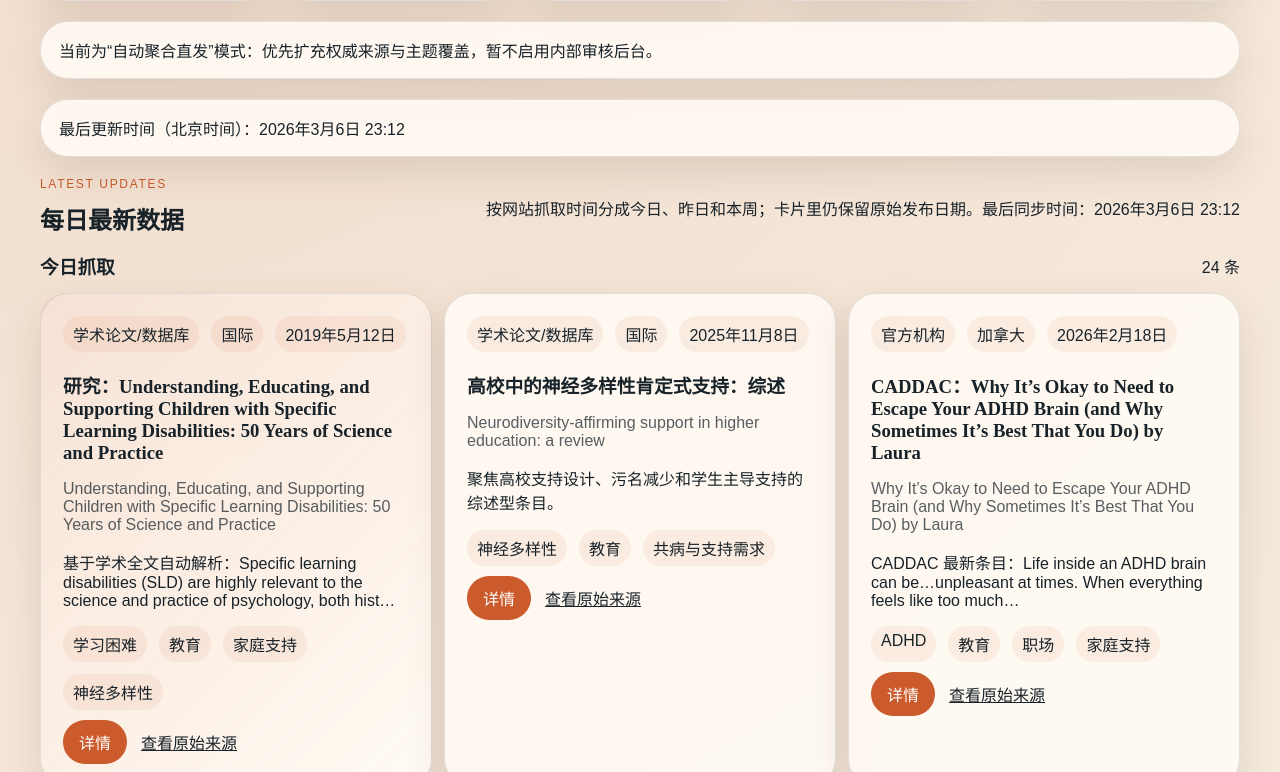
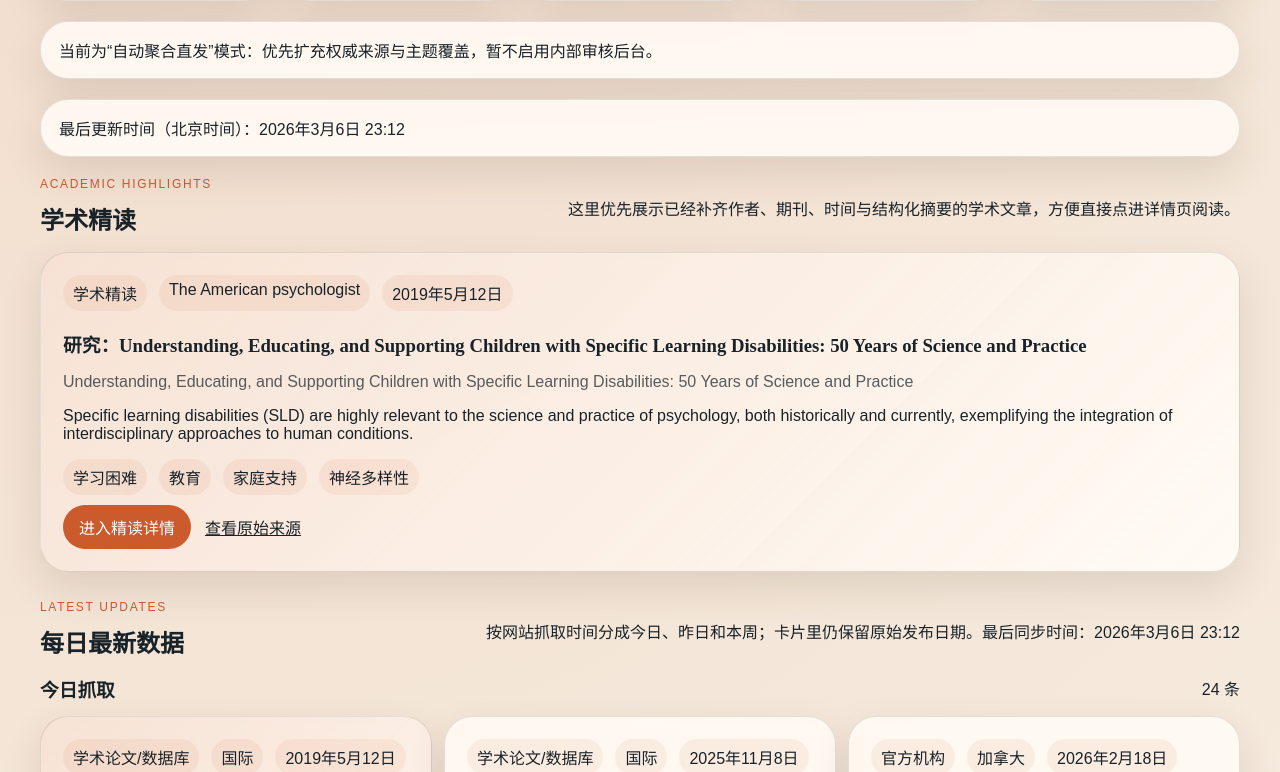
Before and after one commit to harryhou2025/neuro-mosaic, a React (Vite) app: page / in a window 1280 px wide. Shown: the part 511-1283 px from the top of the page. Built offline with nearby package versions, Linux system fonts and the light colour scheme.

Commit message:
Add academic highlights section

```diff
--- a/src/web/App.tsx
+++ b/src/web/App.tsx
@@ -603,6 +603,67 @@ function LatestSection(props: { items: ContentItem[]; lastUpdated: string }) {
   );
 }
 
+function AcademicHighlightsSection(props: { items: ContentItem[] }) {
+  const { items } = props;
+  const [expanded, setExpanded] = useState(false);
+  const visibleItems = expanded ? items : items.slice(0, DEFAULT_SECTION_LIMIT);
+
+  if (items.length === 0) {
+    return null;
+  }
+
+  return (
+    <section className="latest-section">
+      <div className="section-heading">
+        <div>
+          <p className="eyebrow">Academic Highlights</p>
+          <h2>学术精读</h2>
+        </div>
+        <p>这里优先展示已经补齐作者、期刊、时间与结构化摘要的学术文章，方便直接点进详情页阅读。</p>
+      </div>
+      <div className="latest-grid">
+        {visibleItems.map((item, index) => (
+          <article
+            key={item.id}
+            className={index === 0 ? "card card--latest card--latest-lead" : "card card--latest"}
+          >
+            <div className="card__meta">
+              <span>学术精读</span>
+              <span>{item.source_name}</span>
+              <span>{formatDate(item.published_at)}</span>
+            </div>
+            <h3>{item.title_zh}</h3>
+            <p className="card__original">{item.title_original}</p>
+            <p>{item.metadata.analysis?.key_findings ?? item.summary_zh}</p>
+            <div className="tag-row">
+              {item.topics.slice(0, 4).map((topic) => (
+                <span key={topic} className="tag">
+                  {topic}
+                </span>
+              ))}
+            </div>
+            <div className="card__actions">
+              <button className="detail-button" onClick={() => openDetail(item.id)}>
+                进入精读详情
+              </button>
+              <a href={item.source_url} target="_blank" rel="noreferrer">
+                查看原始来源
+              </a>
+            </div>
+          </article>
+        ))}
+      </div>
+      {items.length > DEFAULT_SECTION_LIMIT ? (
+        <div className="section-actions">
+          <button className="browse-nav__button" onClick={() => setExpanded((current) => !current)}>
+            {expanded ? "收起" : "查看更多"}
+          </button>
+        </div>
+      ) : null}
+    </section>
+  );
+}
+
 function DetailPage(props: { item: ContentItem }) {
   const { item } = props;
   const contentTree = deriveContentTree(item);
@@ -883,6 +944,22 @@ function HomePage() {
   const browseItems = useMemo(() => visibleItems.filter(isBrowsableContent), [visibleItems]);
   const filtered = useMemo(() => filterItems(browseItems, filters).sort(compareItemsForDisplay), [filters, browseItems]);
   const lastUpdated = index?.generated_at ? formatDateTime(index.generated_at) : "未生成";
+  const academicHighlights = useMemo(
+    () =>
+      [...browseItems]
+        .filter(
+          (item) =>
+            isAcademicItem(item) &&
+            Boolean(
+              item.metadata.analysis &&
+                (item.metadata.analysis.content_sections?.length ||
+                  item.metadata.analysis.key_findings ||
+                  item.metadata.analysis.research_method),
+            ),
+        )
+        .sort(compareItemsForDisplay),
+    [browseItems],
+  );
   const latestItems = useMemo(
     () => [...browseItems].sort(compareItemsForDisplay),
     [browseItems],
@@ -930,6 +1007,7 @@ function HomePage() {
       <section className="panel empty">
         最后更新时间（北京时间）：{lastUpdated}
       </section>
+      <AcademicHighlightsSection items={academicHighlights} />
       <LatestSection items={latestItems} lastUpdated={lastUpdated} />
       <BrowseNav mode={browseMode} setMode={setBrowseMode} />
       <FiltersPanel filters={filters} setFilters={setFilters} />
```
